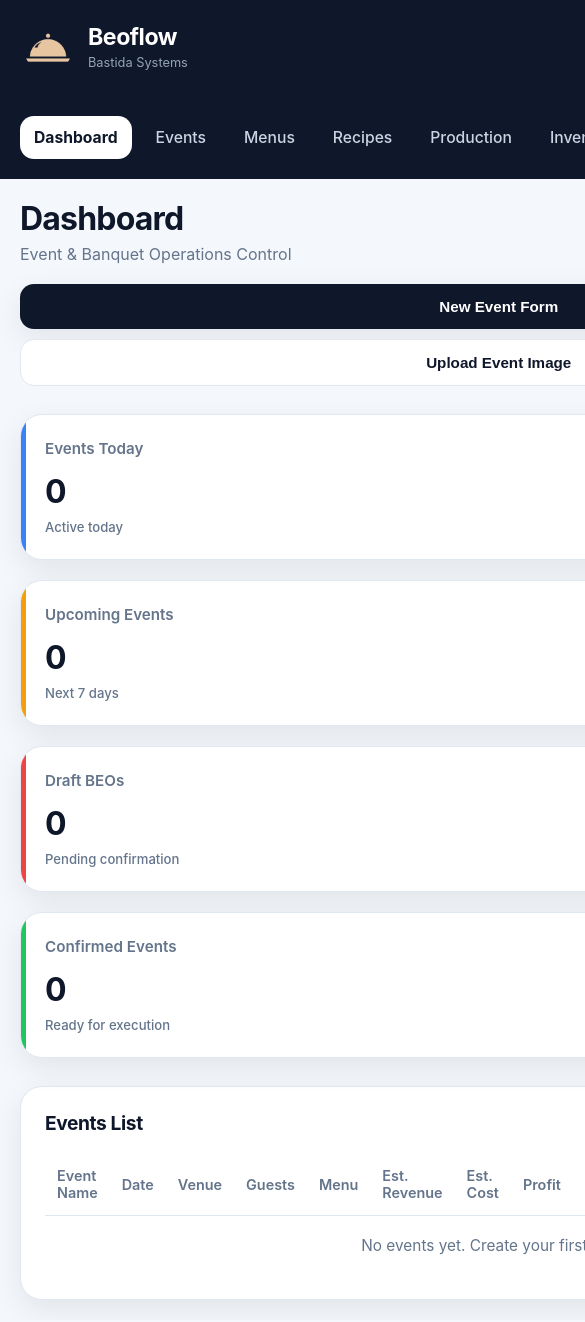
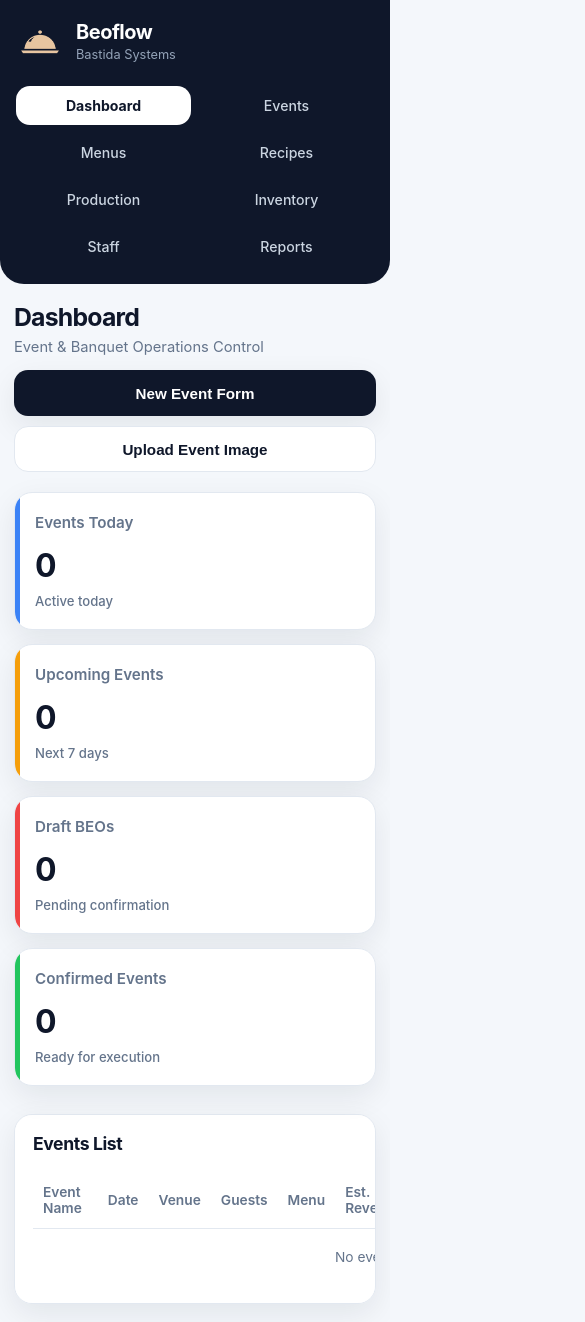
Before and after one commit to BastidaDavid/beoflow, a website: page index.html in a window 390 px wide. Shown: the top 1322 px of the page, 585 px wide, since content can reach past the window. Drawn offline with Linux system fonts and the light colour scheme.

```diff
--- a/style.css
+++ b/style.css
@@ -527,18 +527,142 @@
 }
 
 @media (max-width: 640px) {
+  body {
+    background: var(--bg);
+  }
+
+  .app-container {
+    display: block;
+    min-height: 100vh;
+  }
+
+  .sidebar {
+    width: 100%;
+    padding: 18px 16px;
+    border-radius: 0 0 24px 24px;
+  }
+
+  .logo-area {
+    margin-bottom: 20px;
+  }
+
+  .logo-img {
+    width: 48px;
+    height: 48px;
+  }
+
+  .logo-text h2 {
+    font-size: 1.25rem;
+  }
+
+  .nav-menu {
+    display: grid;
+    grid-template-columns: repeat(2, minmax(0, 1fr));
+    gap: 8px;
+  }
+
+  .nav-menu a {
+    text-align: center;
+    padding: 11px 10px;
+    font-size: 0.88rem;
+  }
+
+  .main-content {
+    padding: 18px 14px;
+  }
+
+  .topbar {
+    gap: 14px;
+    margin-bottom: 20px;
+  }
+
+  .topbar h1 {
+    font-size: 1.55rem;
+  }
+
+  .topbar p {
+    font-size: 0.92rem;
+  }
+
   .topbar-actions {
     width: 100%;
     flex-direction: column;
     align-items: stretch;
   }
 
+  .primary-btn,
+  .secondary-btn {
+    width: 100%;
+    min-height: 46px;
+    padding: 12px 16px;
+    font-size: 0.95rem;
+  }
+
+  .kpi-grid {
+    grid-template-columns: 1fr;
+    gap: 14px;
+  }
+
+  .kpi-card {
+    padding: 20px;
+    border-radius: 18px;
+  }
+
+  .table-section {
+    padding: 18px;
+    border-radius: 18px;
+    overflow-x: auto;
+    -webkit-overflow-scrolling: touch;
+  }
+
+  .section-header h2 {
+    font-size: 1.1rem;
+  }
+
+  table {
+    min-width: 850px;
+  }
+
+  thead th,
+  tbody td {
+    padding: 12px 10px;
+    font-size: 0.86rem;
+  }
+
+  .status {
+    padding: 6px 10px;
+    font-size: 0.76rem;
+    white-space: nowrap;
+  }
+
   .form-grid {
     grid-template-columns: 1fr;
+    gap: 16px;
+  }
+
+  .form-group input,
+  .form-group select {
+    min-height: 46px;
+    font-size: 16px;
   }
 
   .form-actions {
     flex-direction: column;
     align-items: stretch;
   }
+
+  .ingredient-builder {
+    grid-template-columns: 1fr;
+  }
+
+  .action-menu-btn {
+    width: 40px;
+    height: 40px;
+    font-size: 1.1rem;
+  }
+
+  .action-menu-dropdown {
+    right: 0;
+    min-width: 150px;
+  }
 }
```
